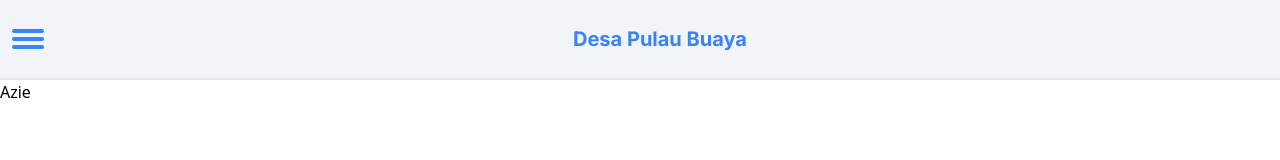
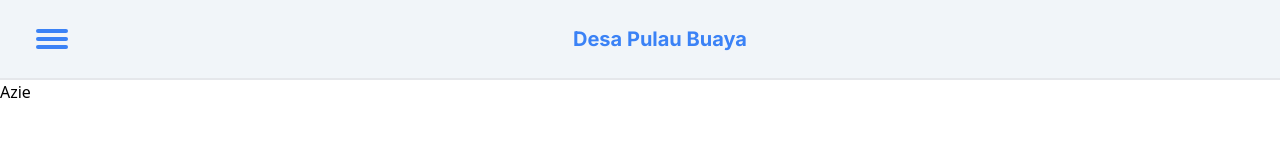
Before and after one commit to aziemp66/Desa-Pulau-Buaya-Front-End, a React (Vite) app: page / in a window 1280 px wide. Shown: the top 160 px of the page. Built offline with nearby package versions, Linux system fonts and the light colour scheme.

Commit message:
Adding Navbar X-Padding

```diff
--- a/src/Componets/Ui/Navbar/Navbar.jsx
+++ b/src/Componets/Ui/Navbar/Navbar.jsx
@@ -14,7 +14,7 @@ const Navbar = ({ toggleShow, show }) => {
   return (
     <div className="flex flex-row ">
       <div className="flex flex-col">
-        <div className="flex flex-row w-screen h-20 bg-slate-100 py-5 px-2 border-b-2">
+        <div className="flex flex-row w-screen h-20 bg-slate-100 py-5 px-8 border-b-2">
           <div
             className="flex justify-center items-center"
             onClick={() => toggleShow((prev) => !prev)}
```
